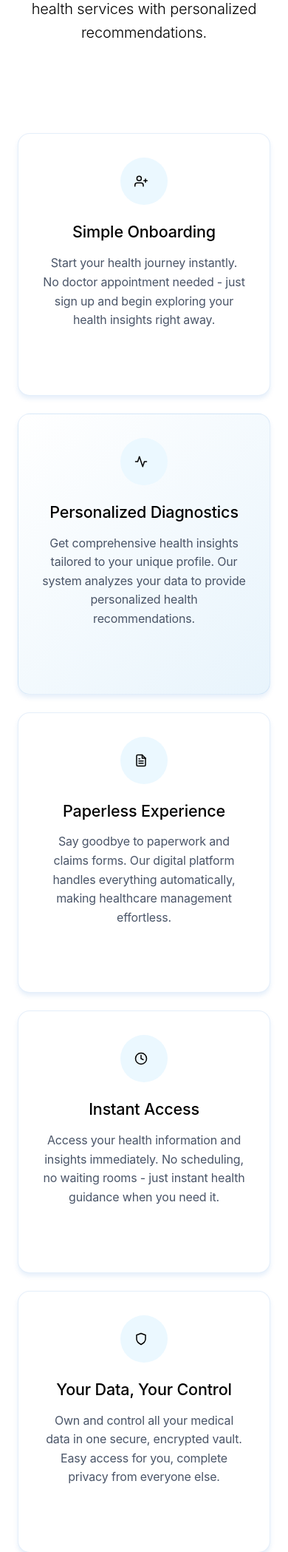
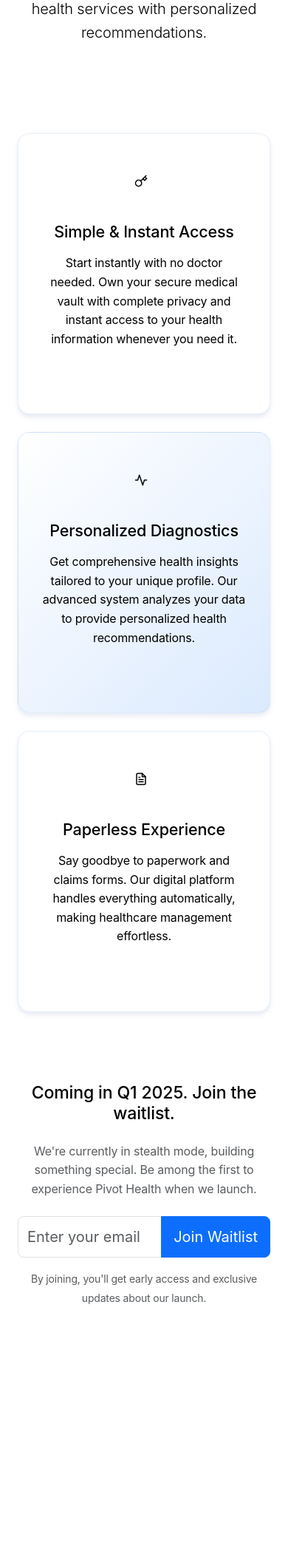
Before and after one commit to ariakerstein/pivot-health, a Flask app: page / in a window 390 px wide. Shown: the part 309-2407 px from the top of the page at 74% size. After the commit the page ends 2072 px from the top, so only its background shows below. Run offline with Flask 3, Linux system fonts and the light colour scheme.

Commit message:
Agent query: Please verify: 1. Three feature cards showing Simple & Instant Access, Personalized Diagnostics, and Paperless Experience, 2. New sophisticated warm-blue color scheme, 3. Cards are properly aligned and responsive
Update homepage with revised design and content, focusing on simple access and personalized diagnostics.

Screenshot: https://storage.googleapis.com/screenshot-production-us-central1/06abb131-9504-4301-9196-ae4d9d3055b2/58561c5e-22fe-475b-b665-c23b509932ac.jpg

```diff
--- a/static/css/main.css
+++ b/static/css/main.css
@@ -218,17 +218,15 @@
     }
 }
 :root {
-    --primary-blue: #0066cc;
-    --secondary-blue: #3498db;
-    --accent-blue: #e8f4fc;
-    --trust-navy: #1a365d;
-    --trust-gray: #4a5568;
-    --accent-gray: #718096;
-    --light-blue: #ebf8ff;
+    --primary-blue: #1E3A8A;
+    --secondary-blue: #3B82F6;
+    --accent-blue: #DBEAFE;
+    --warm-gray: #64748B;
+    --light-warm: #F8FAFC;
     --white: #ffffff;
-    --shadow-color: rgba(0, 102, 204, 0.1);
+    --shadow-color: rgba(30, 58, 138, 0.1);
     --gradient-start: var(--white);
-    --gradient-end: var(--light-blue);
+    --gradient-end: var(--light-warm);
 }
 
 body {
--- a/templates/index.html
+++ b/templates/index.html
@@ -7,59 +7,37 @@
         <p class="lead mb-4">Discover and manage high-quality health services with personalized recommendations.</p>
     </div>
 
-    <div class="row g-4 py-5">
-        <!-- Simple Onboarding -->
-        <div class="col-lg-4 col-sm-6">
+    <div class="row g-4 py-5 justify-content-center">
+        <!-- Simple & Instant Access -->
+        <div class="col-lg-4 col-md-6">
             <div class="feature-card text-center">
                 <div class="icon-circle mb-4">
-                    <i data-feather="user-plus"></i>
+                    <i data-feather="key"></i>
                 </div>
-                <h3 class="h4 mb-3">Simple Onboarding</h3>
-                <p class="text-trust-gray mb-4">Start your health journey instantly. No doctor appointment needed - just sign up and begin exploring your health insights right away.</p>
+                <h3 class="h4 mb-3">Simple & Instant Access</h3>
+                <p class="text-trust-gray mb-4">Start instantly with no doctor needed. Own your secure medical vault with complete privacy and instant access to your health information whenever you need it.</p>
             </div>
         </div>
 
         <!-- Personalized Diagnostics -->
-        <div class="col-lg-4 col-sm-6">
+        <div class="col-lg-4 col-md-6">
             <div class="feature-card text-center highlight">
                 <div class="icon-circle mb-4">
                     <i data-feather="activity"></i>
                 </div>
                 <h3 class="h4 mb-3">Personalized Diagnostics</h3>
-                <p class="text-trust-gray mb-4">Get comprehensive health insights tailored to your unique profile. Our system analyzes your data to provide personalized health recommendations.</p>
+                <p class="text-trust-gray mb-4">Get comprehensive health insights tailored to your unique profile. Our advanced system analyzes your data to provide personalized health recommendations.</p>
             </div>
         </div>
 
-        <!-- No Claims -->
-        <div class="col-lg-4 col-sm-6">
+        <!-- Paperless Experience -->
+        <div class="col-lg-4 col-md-6">
             <div class="feature-card text-center">
                 <div class="icon-circle mb-4">
                     <i data-feather="file-text"></i>
                 </div>
                 <h3 class="h4 mb-3">Paperless Experience</h3>
                 <p class="text-trust-gray mb-4">Say goodbye to paperwork and claims forms. Our digital platform handles everything automatically, making healthcare management effortless.</p>
-            </div>
-        </div>
-
-        <!-- No Waiting -->
-        <div class="col-lg-4 col-sm-6">
-            <div class="feature-card text-center">
-                <div class="icon-circle mb-4">
-                    <i data-feather="clock"></i>
-                </div>
-                <h3 class="h4 mb-3">Instant Access</h3>
-                <p class="text-trust-gray mb-4">Access your health information and insights immediately. No scheduling, no waiting rooms - just instant health guidance when you need it.</p>
-            </div>
-        </div>
-
-        <!-- Secure Data -->
-        <div class="col-lg-4 col-sm-6">
-            <div class="feature-card text-center">
-                <div class="icon-circle mb-4">
-                    <i data-feather="shield"></i>
-                </div>
-                <h3 class="h4 mb-3">Your Data, Your Control</h3>
-                <p class="text-trust-gray mb-4">Own and control all your medical data in one secure, encrypted vault. Easy access for you, complete privacy from everyone else.</p>
             </div>
         </div>
     </div>
```
